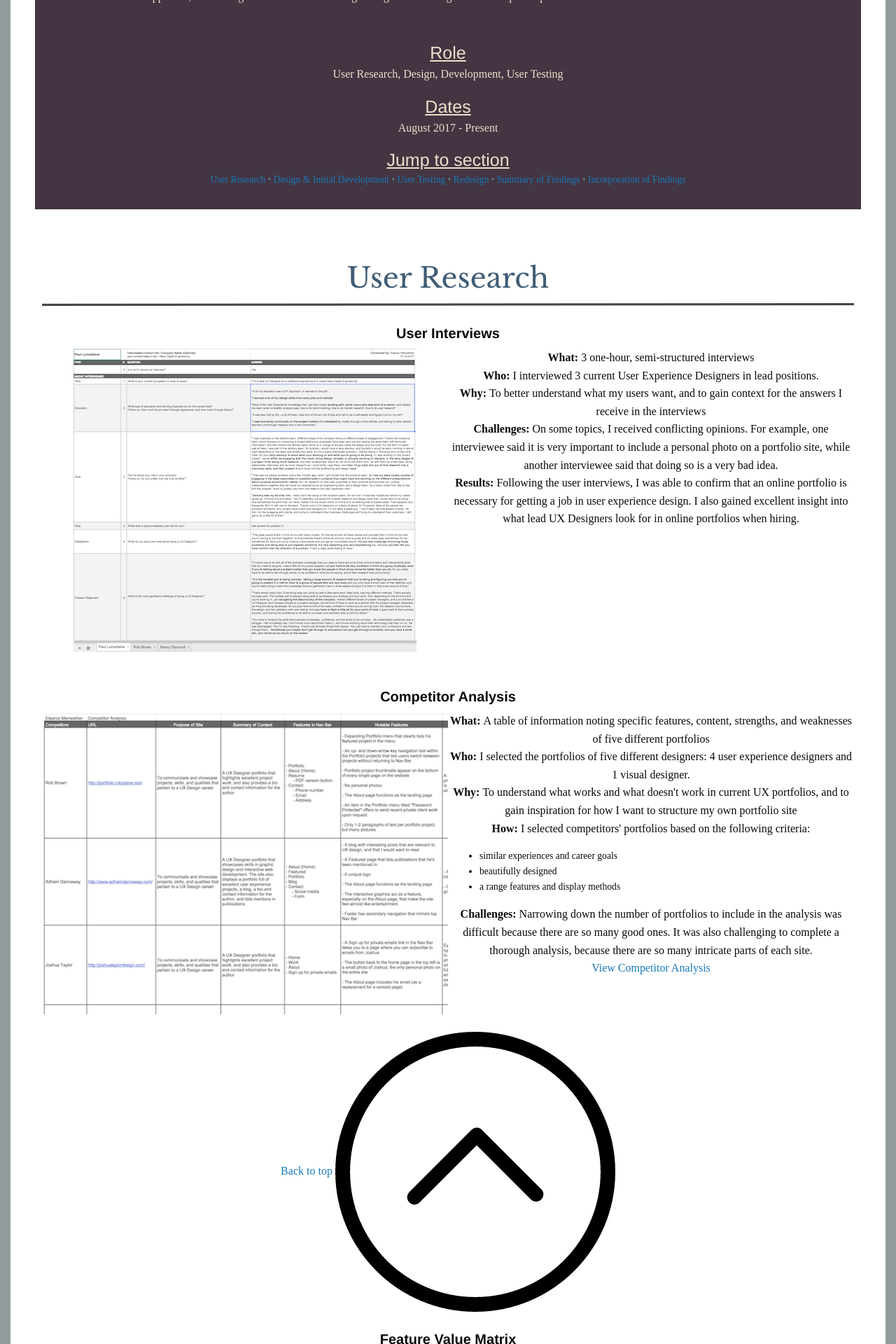
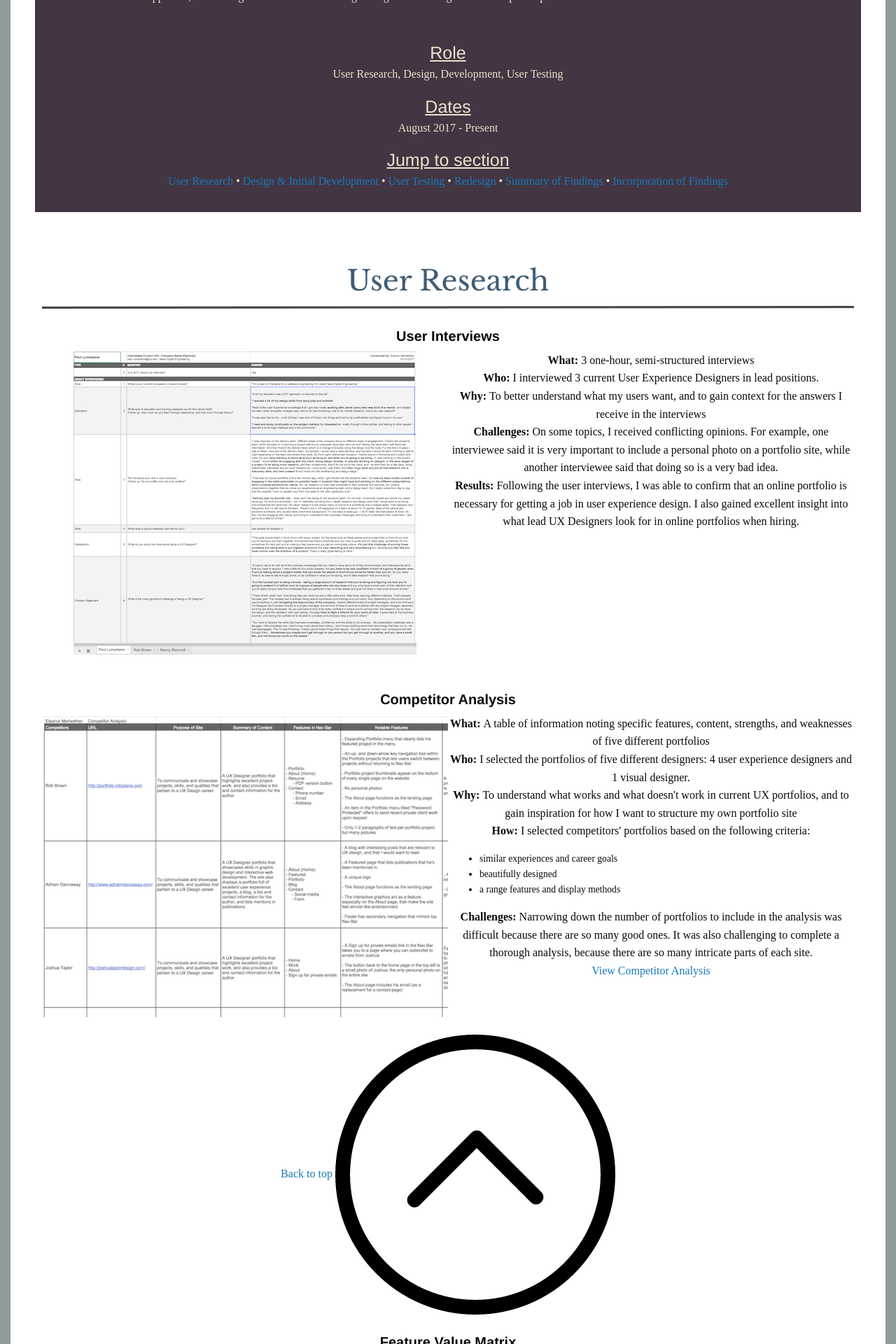
Before and after one commit to emeriwether/emeriwether.github.io, a Jekyll site: the page built from project1.html, in a window 1280 px wide. Shown: the part 1268-3188 px from the top of the page at 70% size. Built offline with Jekyll 4.4.1, drawn with Linux system fonts in a browser that asks for light colours; some web fonts are replaced.

Commit message:
ct prev com

```diff
--- a/css/home.css
+++ b/css/home.css
@@ -172,7 +172,7 @@
     padding-top: 15px;
 }
 
-#pageLinks, #pagelinks > a {
+.pageLinks {
     font-size: 85%;
     color: #587b7f;
 }
```
